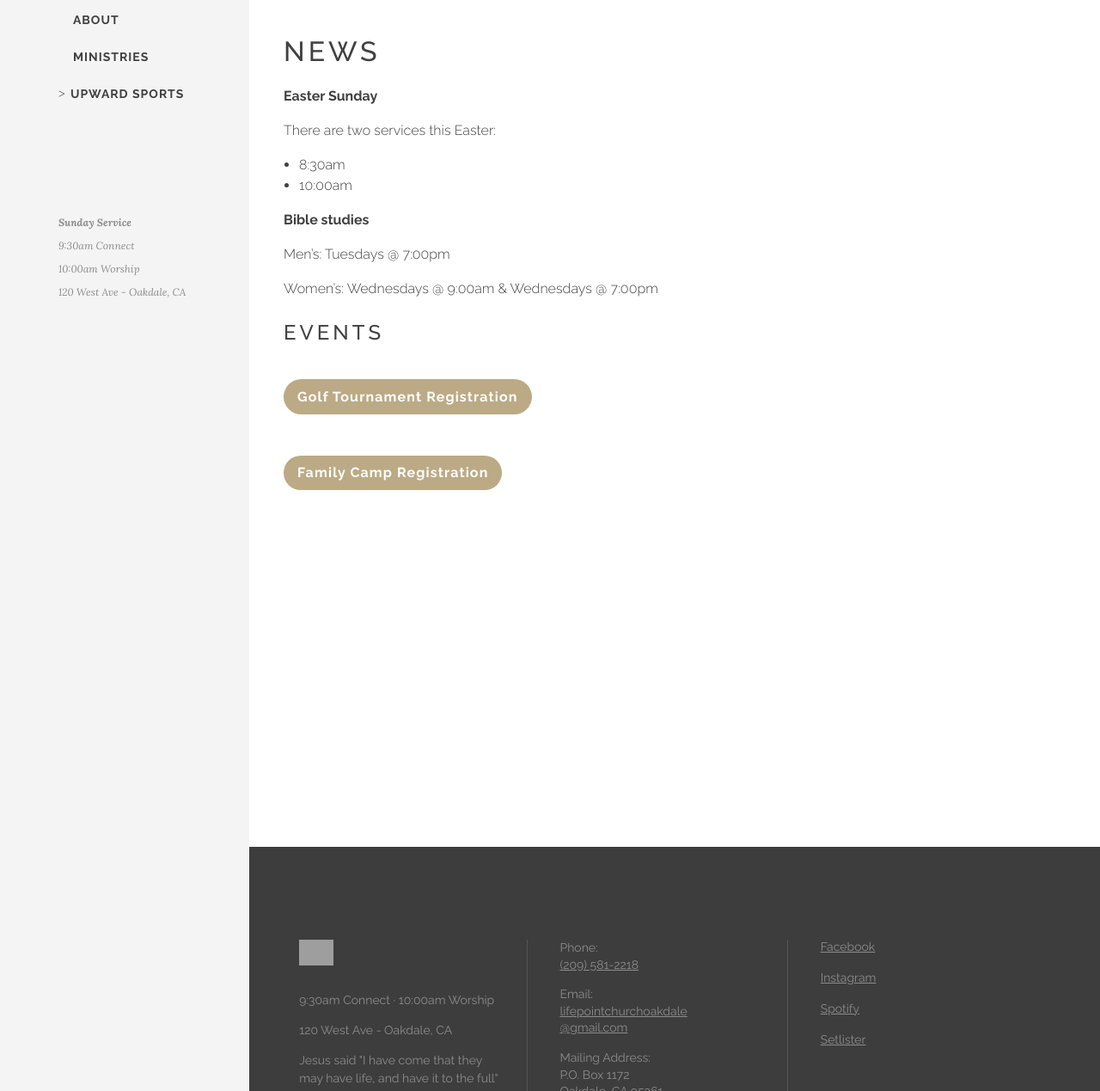
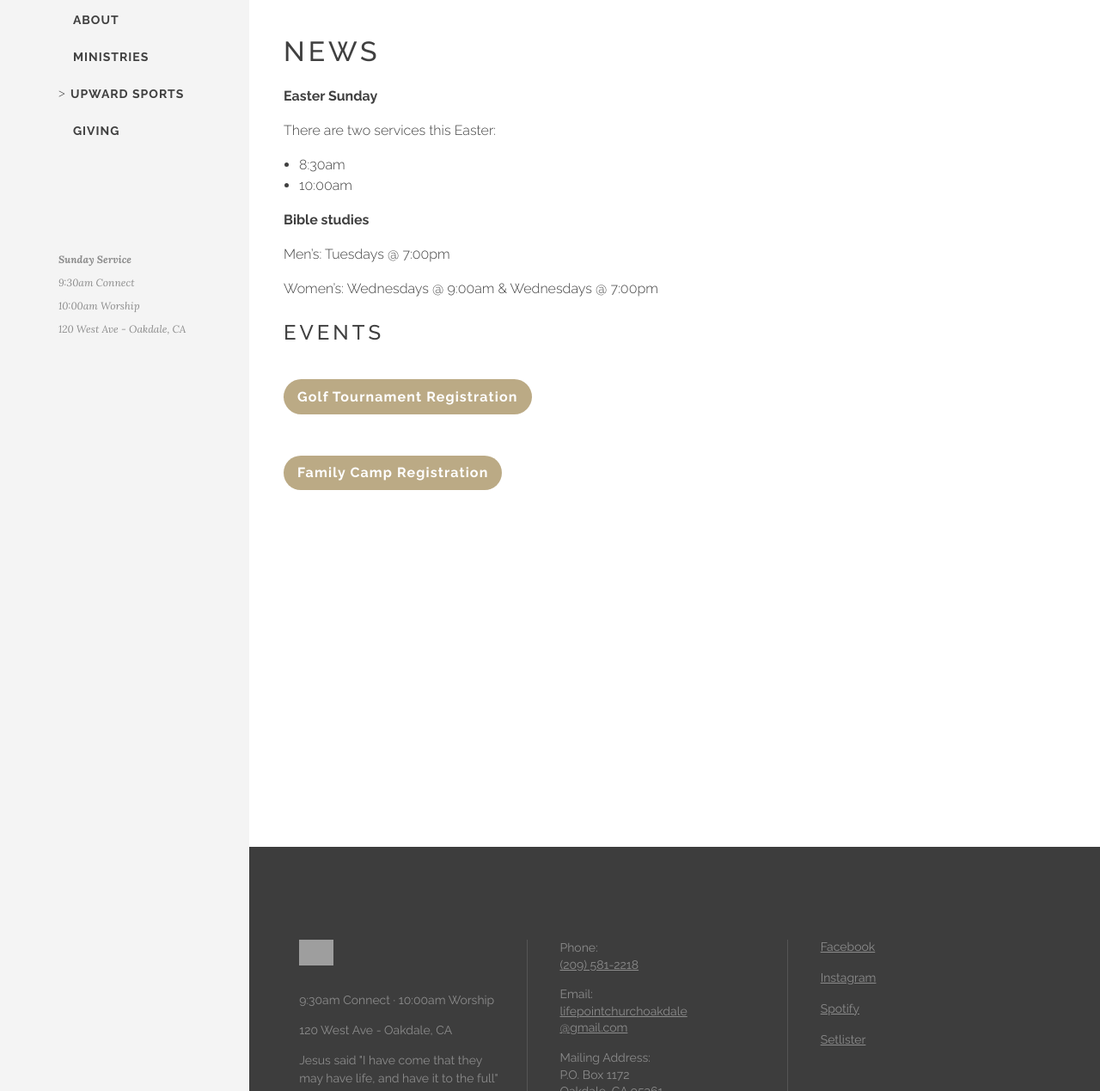
Before and after one commit to tybenz/lifepoint.github.io, a Jekyll site: the page built from index.md, in a window 1280 px wide. Shown: the part 300-1569 px from the top of the page at 86% size. Built offline with Jekyll 4.4.1, drawn with Linux system fonts in a browser that asks for light colours; some web fonts are replaced; grey boxes are pictures that could not be loaded.

Commit message:
Giving nav change

```diff
--- a/_includes/nav.html
+++ b/_includes/nav.html
@@ -42,6 +42,9 @@
       <li class="cabin-nav-item">
         <a href="/upward.html" class=""><i class="cabin-nav-icon arrow_carrot-2up_alt2 fa"></i>Upward Sports</a>
       </li>
+      <li class="cabin-nav-item">
+        <a href="https://app.easytithe.com/app/giving/lifepointoakdale" target="_blank"><i class="cabin-nav-icon icon_gift_alt fa"></i>Giving</a>
+      </li>
     </ul>
     <div class="cabin-service-time">
       <strong>Sunday Service</strong>
```
